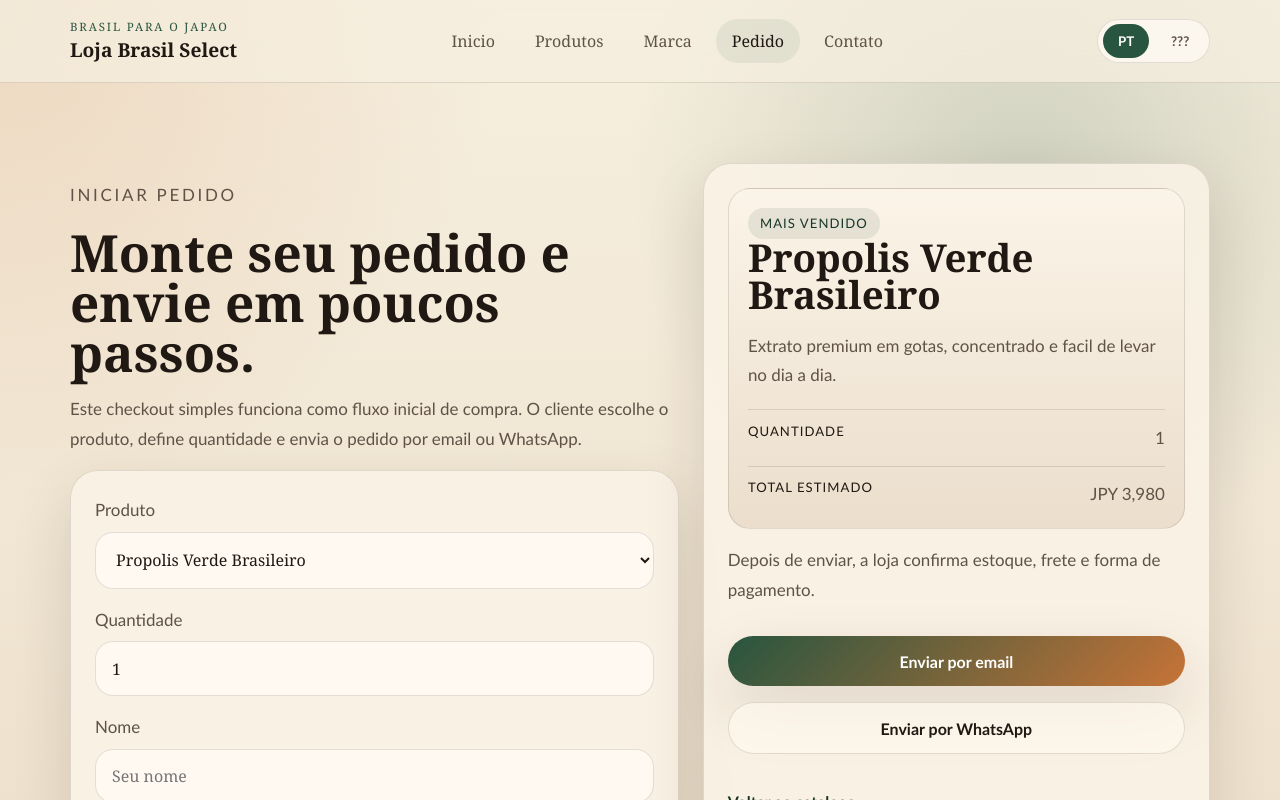
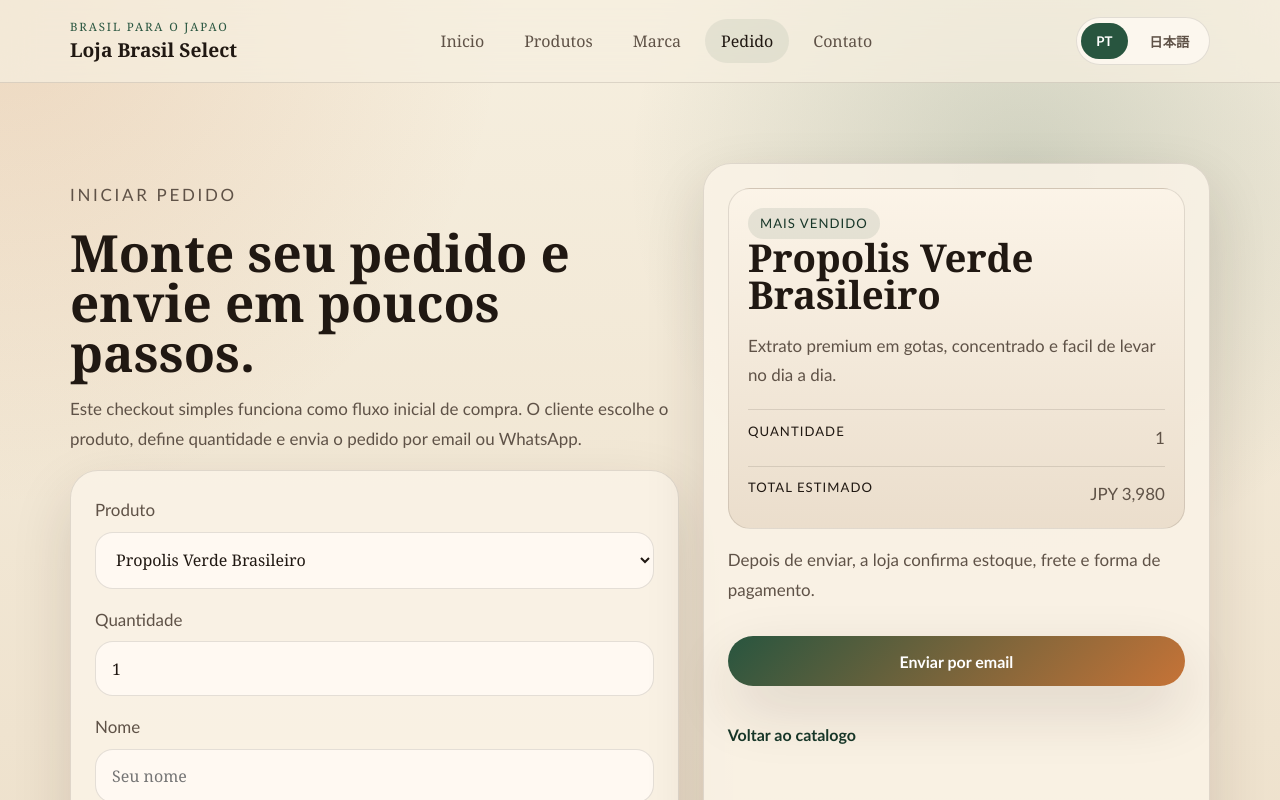
Before and after one commit to thewatermouse/brazil-japan-store-product, a Next.js app: page /checkout in a window 1280 px wide. Shown: the top 800 px of the page. Built offline with nearby package versions, Linux system fonts and the light colour scheme.

Commit message:
Fix language switch and contact routing

```diff
--- a/components/CheckoutContent.tsx
+++ b/components/CheckoutContent.tsx
@@ -5,6 +5,7 @@ import { useEffect, useMemo, useState } from "react";
 
 import { useLanguage } from "@/components/LanguageProvider";
 import { getProductBySlug, products } from "@/data/products";
+import { storeContact } from "@/data/store";
 
 export function CheckoutContent() {
   const { language } = useLanguage();
@@ -78,8 +79,10 @@ export function CheckoutContent() {
     return lines.join("\n");
   }, [city, language, name, notes, product, quantity, t.city, t.customer, t.notes, t.product, t.quantity, t.total, total]);
 
-  const emailHref = `mailto:rodrigokato@gmail.com?subject=${encodeURIComponent(product.name[language])}&body=${encodeURIComponent(message)}`;
-  const whatsappHref = `https://wa.me/?text=${encodeURIComponent(message)}`;
+  const emailHref = `mailto:${storeContact.email}?subject=${encodeURIComponent(product.name[language])}&body=${encodeURIComponent(message)}`;
+  const whatsappHref = storeContact.whatsappNumber
+    ? `https://wa.me/${storeContact.whatsappNumber}?text=${encodeURIComponent(message)}`
+    : "";
 
   return (
     <section className="section">
@@ -161,7 +164,9 @@ export function CheckoutContent() {
 
           <div className="hero-actions checkout-actions">
             <a href={emailHref} className="button-primary">{t.email}</a>
-            <a href={whatsappHref} className="button-secondary" target="_blank" rel="noreferrer">{t.whatsapp}</a>
+            {storeContact.whatsappNumber ? (
+              <a href={whatsappHref} className="button-secondary" target="_blank" rel="noreferrer">{t.whatsapp}</a>
+            ) : null}
             <Link href="/products" className="text-link">{t.browse}</Link>
           </div>
         </aside>
--- a/components/LanguageSwitch.tsx
+++ b/components/LanguageSwitch.tsx
@@ -19,7 +19,7 @@ export function LanguageSwitch() {
         className={language === "ja" ? "language-button active" : "language-button"}
         onClick={() => setLanguage("ja")}
       >
-        ???
+        日本語
       </button>
     </div>
   );
--- /dev/null
+++ b/data/store.ts
@@ -0,0 +1,4 @@
+export const storeContact = {
+  email: "rodrigokato@gmail.com",
+  whatsappNumber: ""
+} as const;
```
Also changed, not shown: tsconfig.json (+22 -5 lines), 26 other files (tests, documents, lock files or other folders).
